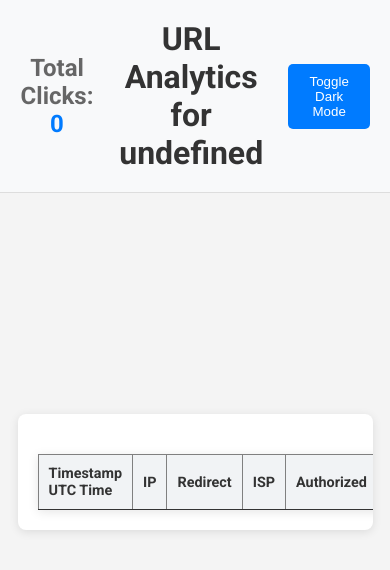
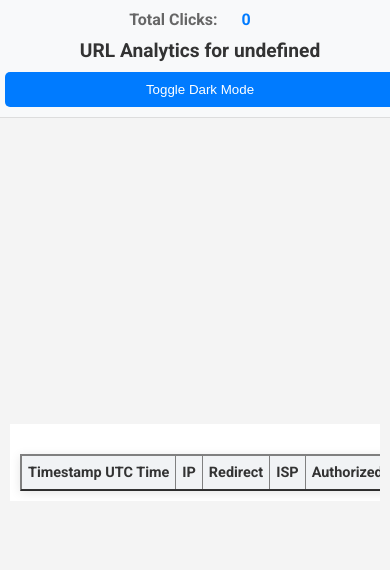
Before and after one commit to EwanClark/bubllz.com, a plain HTML site: page 13-43-120-164/var/www/shorturlanalytics/index.html in a window 390 px wide. Drawn offline with Linux system fonts and the light colour scheme.

Commit message:
remove .pem from .gitingore as it is moved on my local machine and add shorturlalaytics copatability for mobile

```diff
--- a/13-43-120-164/var/www/css/shorturlanalytics.css
+++ b/13-43-120-164/var/www/css/shorturlanalytics.css
@@ -315,3 +315,78 @@ body.dark-mode button:hover {
     box-sizing: border-box; /* From reset */
     font-family: 'Roboto', sans-serif; /* From body */
 }
+
+
+@media (max-width: 768px) {
+    /* Make the container take full width and remove fixed margin */
+    .container {
+        width: 100%;
+        margin-top: 80px;
+        padding: 10px;
+        border-radius: 0;
+        box-shadow: none;
+        overflow-x: auto;
+    }
+
+    /* Make the table horizontally scrollable */
+    .container table {
+        display: block;
+        width: 100%;
+        min-width: 700px; /* Minimum width for table, adjust as needed */
+        overflow-x: auto;
+        font-size: 0.95em;
+    }
+
+    /* Table headers and cells: reduce padding */
+    th, td {
+        padding: 8px 6px;
+        font-size: 0.95em;
+        word-break: break-word;
+    }
+
+    /* Header: stack vertically on mobile */
+    .header-content {
+        flex-direction: column;
+        align-items: stretch;
+        gap: 10px;
+    }
+
+    header {
+        padding: 10px 5px;
+        font-size: 1em;
+        position: fixed;
+        top: 0;
+        left: 0;
+        width: 100vw;
+        min-width: 0;
+    }
+
+    header h1 {
+        font-size: 1.2em;
+        word-break: break-word;
+    }
+
+    header p {
+        font-size: 1em;
+        padding: 0;
+    }
+
+    #toggleDarkMode {
+        width: 100%;
+        margin: 0;
+        padding: 10px 0;
+    }
+
+    /* Modal: make sure it fits on small screens */
+    .modal-content {
+        max-width: 95vw;
+        padding: 10px;
+        font-size: 1em;
+    }
+
+    #alert-ok {
+        width: 100%;
+        padding: 15px 0;
+        font-size: 1em;
+    }
+}
```
Also changed, not shown: 1 other file.
